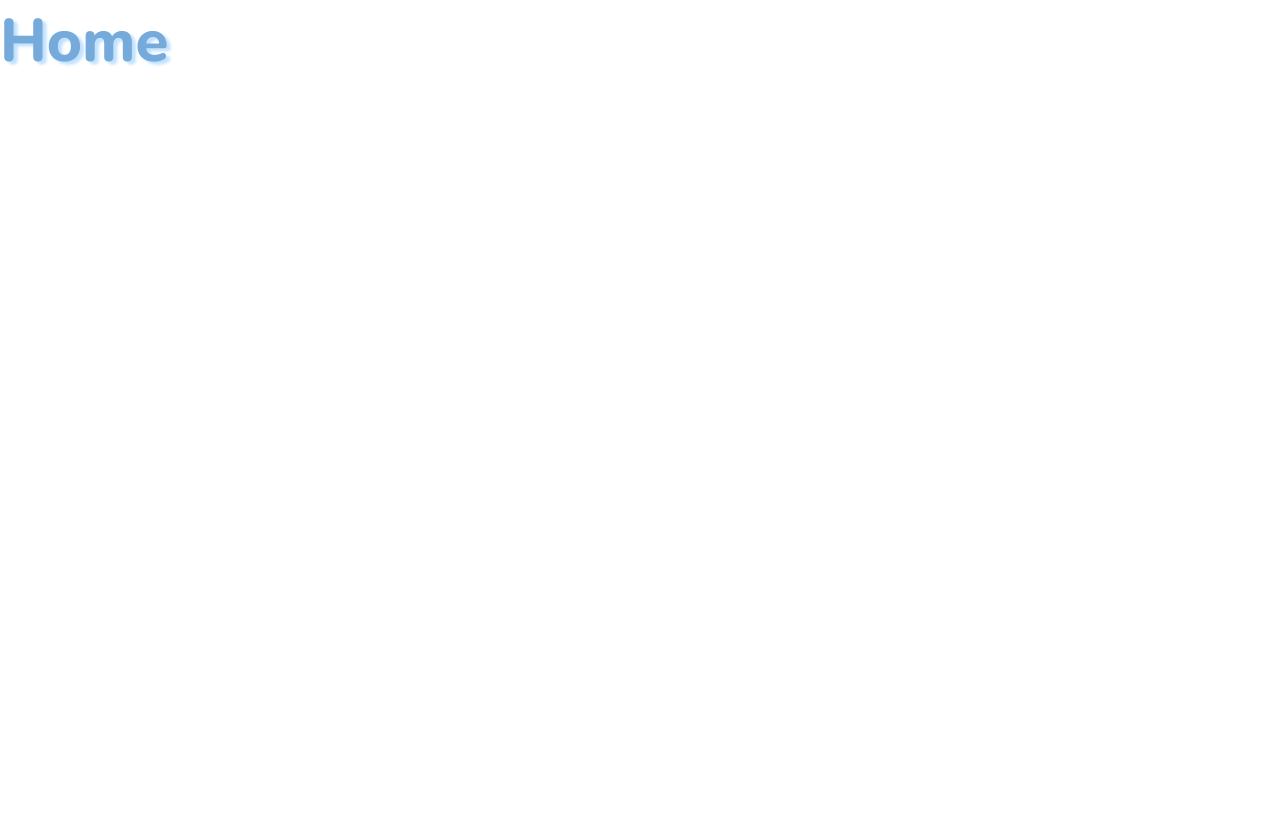
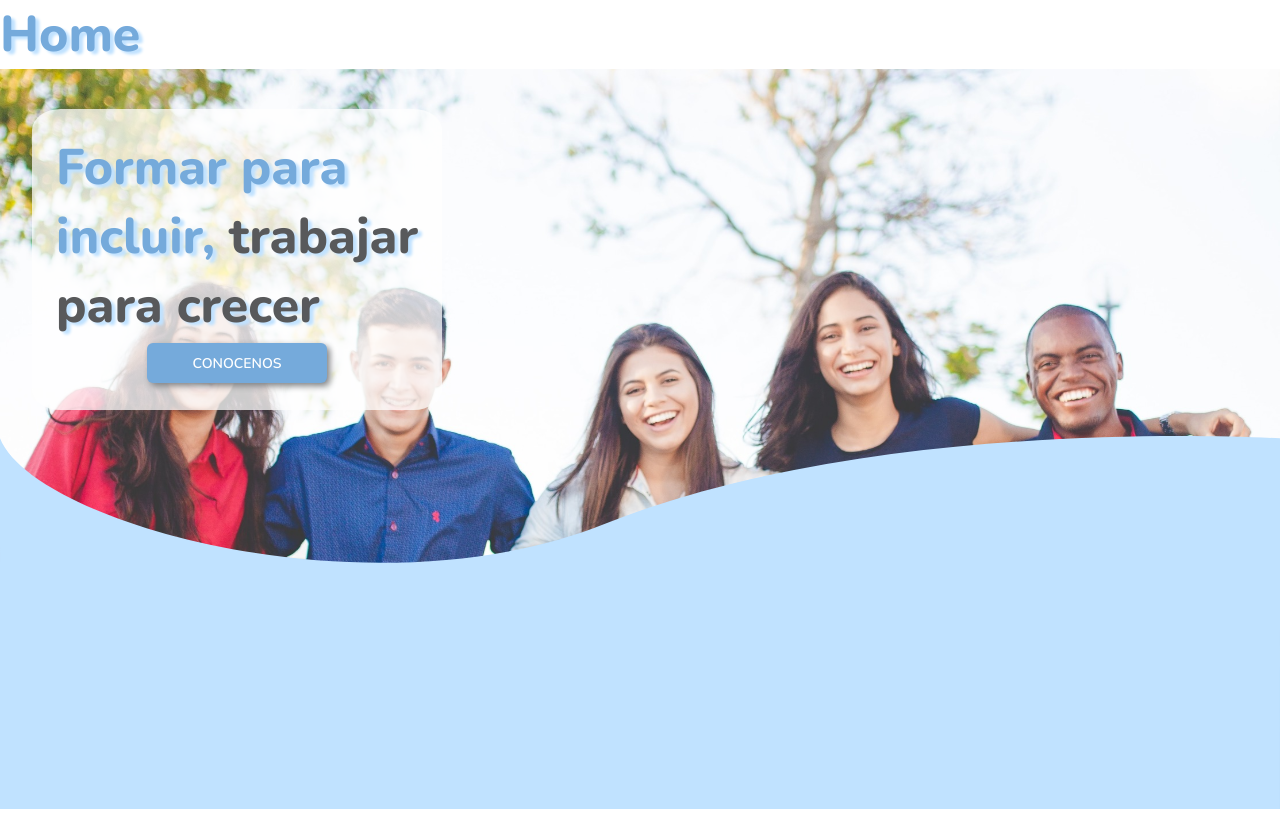
Before and after one commit to FormarImpactDevs/client-fundacion-formar-web, a React (Vite) app: page / in a window 1280 px wide. Built offline with nearby package versions, Linux system fonts and the light colour scheme.

Commit message:
feat: Add presentation feature

```diff
--- a/src/app.scss
+++ b/src/app.scss
@@ -20,12 +20,12 @@ h1 {
   text-shadow: 1px 1px 1px $ligth-blue;
 
   @include tablet {
-    font-size: 40px;
+    font-size: 26px;
     text-shadow: 4px 3px 3px $ligth-blue;
   }
 
   @include desktop {
-    font-size: 60px;
+    font-size: 50px;
     text-shadow: 4px 3px 3px $ligth-blue;
   }
 }
--- /dev/null
+++ b/src/components/Button/_button.scss
@@ -0,0 +1,80 @@
+@import "../../styles/colors";
+@import "../../styles/media-queries";
+
+.button {
+  color: $white;
+  font-family: $font-family;
+  font-size: 12px;
+  font-weight: 600;
+  background-color: $primary-color;
+  border-radius: 6px;
+  box-shadow: 3px 3px 6px $ligth-gray;
+  padding: 0.5rem 1.5rem;
+  max-width: fit-content;
+  cursor: pointer;
+  transition: all ease-in-out 0.3s;
+
+  &:hover {
+    transform: scale(1.2);
+  }
+
+  @include desktop {
+    font-size: 18px;
+  }
+}
+
+.button-arrow {
+  /* min-width: 130px;
+  height: 40px; */
+  min-width: 120px;
+  height: 27px;
+  font-size: 10px;
+  color: $white;
+  padding: 0.2rem 0.8rem;
+  font-family: $font-family;
+  /*  font-size: 12px; */
+  font-weight: 600;
+  cursor: pointer;
+  transition: all 0.3s ease;
+  position: relative;
+  display: inline-block;
+  outline: none;
+  overflow: hidden;
+  border-radius: 6px;
+  border: none;
+  background-color: $primary-color;
+  box-shadow: 3px 3px 6px $ligth-gray;
+
+  &:hover {
+    border-radius: 6px;
+    padding-right: 24px;
+    padding-left: 8px;
+  }
+  &:hover:after {
+    opacity: 1;
+    right: 10px;
+  }
+  &:after {
+    content: "\00BB";
+    position: absolute;
+    opacity: 0;
+    font-size: 18px;
+    line-height: 25px;
+
+    top: 0;
+    right: -20px;
+    transition: 0.4s;
+  }
+
+
+  @include desktop {
+    min-width: 180px;
+    height: 40px;
+    font-size: 14px;
+
+    &:after {
+      font-size: 24px;
+      line-height: 35px;
+    }
+  }
+}
--- /dev/null
+++ b/src/components/Button/index.jsx
@@ -0,0 +1,5 @@
+import "./_button.scss";
+
+export const Button = ({ info }) => {
+  return <button className="button-arrow ">{info}</button>;
+};
--- /dev/null
+++ b/src/components/Presentation/_presentation.scss
@@ -0,0 +1,59 @@
+@import "../../styles/colors";
+@import "../../styles/media-queries";
+
+.presentation_container {
+  /*  min-height: 98vh; */
+  max-width: 100vw;
+  position: relative;
+
+  .firmFormar {
+    /*  max-width: 45vw; */
+    min-width: 20vw;
+    border-radius: 7%;
+    background: rgba(255, 255, 255, 0.74);
+    position: absolute;
+    padding: 0.5rem 1rem;
+    top: 0.5rem;
+    left: 1rem;
+    z-index: 1;
+
+    span {
+      color: $dark-gray;
+    }
+
+    @include tablet {
+      /* padding: 0.5rem;
+      top: 2.5rem; */
+    }
+
+    @include desktop {
+     /*  border-radius: 20px; */
+      padding: 1.5rem;
+      top: 2.5rem;
+      left: 2rem;
+    }
+  }
+  .students {
+    position: relative;
+  }
+
+  .ondas {
+    position: absolute;
+    bottom: 0;
+  }
+
+  figure {
+    .presentation_img {
+      max-width: 100vw;
+    }
+  }
+
+  .presentation_center {
+    display: flex;
+    justify-content: center;
+    align-items: center;
+    margin: 0.2rem 0;
+  }
+
+
+}
--- /dev/null
+++ b/src/components/Presentation/index.jsx
@@ -0,0 +1,34 @@
+import { Button } from "../Button";
+import "./_presentation.scss";
+
+export const Presentation = () => {
+  return (
+    <section className="presentation_container">
+      {/* imagen */}
+      <figure className="students">
+        <img
+          src="./students.svg"
+          alt="Imagen de estudiantes"
+          className="presentation_img"
+        />
+      </figure>
+      <div className="firmFormar">
+        <h1>
+          Formar para <br />
+          incluir,<span> trabajar<br />
+          para crecer</span>
+        </h1>
+
+        <div className="presentation_center">
+          {/* button */}
+          <Button info={"CONOCENOS"}/>
+        </div>
+      </div>
+
+      {/* ondas */}
+      <figure className="ondas">
+        <img src="./ondas.svg" alt="Divisor ondulado" className="presentation_img" />
+      </figure>
+    </section>
+  );
+};
--- a/src/pages/Home/index.jsx
+++ b/src/pages/Home/index.jsx
@@ -1,10 +1,11 @@
+import { Presentation } from "../../components/Presentation";
 
 export default function Home() {
   return (
     <div>
 
         <h1>Home</h1>
-
+        <Presentation/>
     </div>
   )
 }
--- a/src/styles/_media-queries.scss
+++ b/src/styles/_media-queries.scss
@@ -1,3 +1,9 @@
+@mixin mobile {
+    @media screen and (max-width: 480px) {
+        @content;
+    }
+}
+
 @mixin tablet {
     @media screen and (min-width: 480px) {
         @content;
```
Also changed, not shown: public/ondas.svg (added), public/students.svg (added).
